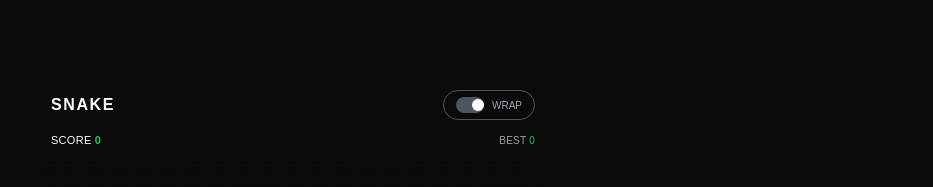
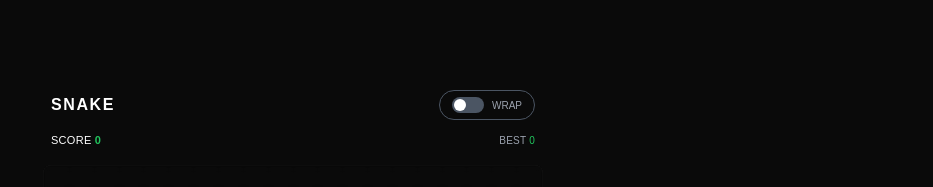
Before and after one commit to tmbsdev/snake-game, a Next.js app: page / in a window 1280 px wide. Shown: the top 187 px of the page, without its empty margins (347-1280 px from the left). Built offline with nearby package versions, Linux system fonts and the light colour scheme.

Commit message:
fix: wrap switch toggle overflow v1.2.1

```diff
--- a/app/page.tsx
+++ b/app/page.tsx
@@ -37,13 +37,13 @@ export default function Home() {
               }`}
             >
               <span
-                className={`w-7 h-4 rounded-full relative transition-colors ${
+                className={`inline-flex items-center w-8 h-4 rounded-full relative transition-colors flex-shrink-0 ${
                   state.mode === "wrap" ? "bg-[#22c55e]" : "bg-gray-600"
                 }`}
               >
                 <span
-                  className={`absolute top-0.5 w-3 h-3 rounded-full bg-white transition-transform ${
-                    state.mode === "wrap" ? "translate-x-3.5" : "translate-x-0.5"
+                  className={`absolute w-3 h-3 rounded-full bg-white transition-transform ${
+                    state.mode === "wrap" ? "translate-x-[18px]" : "translate-x-[2px]"
                   }`}
                 />
               </span>
--- a/package.json
+++ b/package.json
@@ -1,6 +1,6 @@
 {
   "name": "snake-game",
-  "version": "1.2.0",
+  "version": "1.2.1",
   "private": true,
   "scripts": {
     "dev": "next dev",
```
